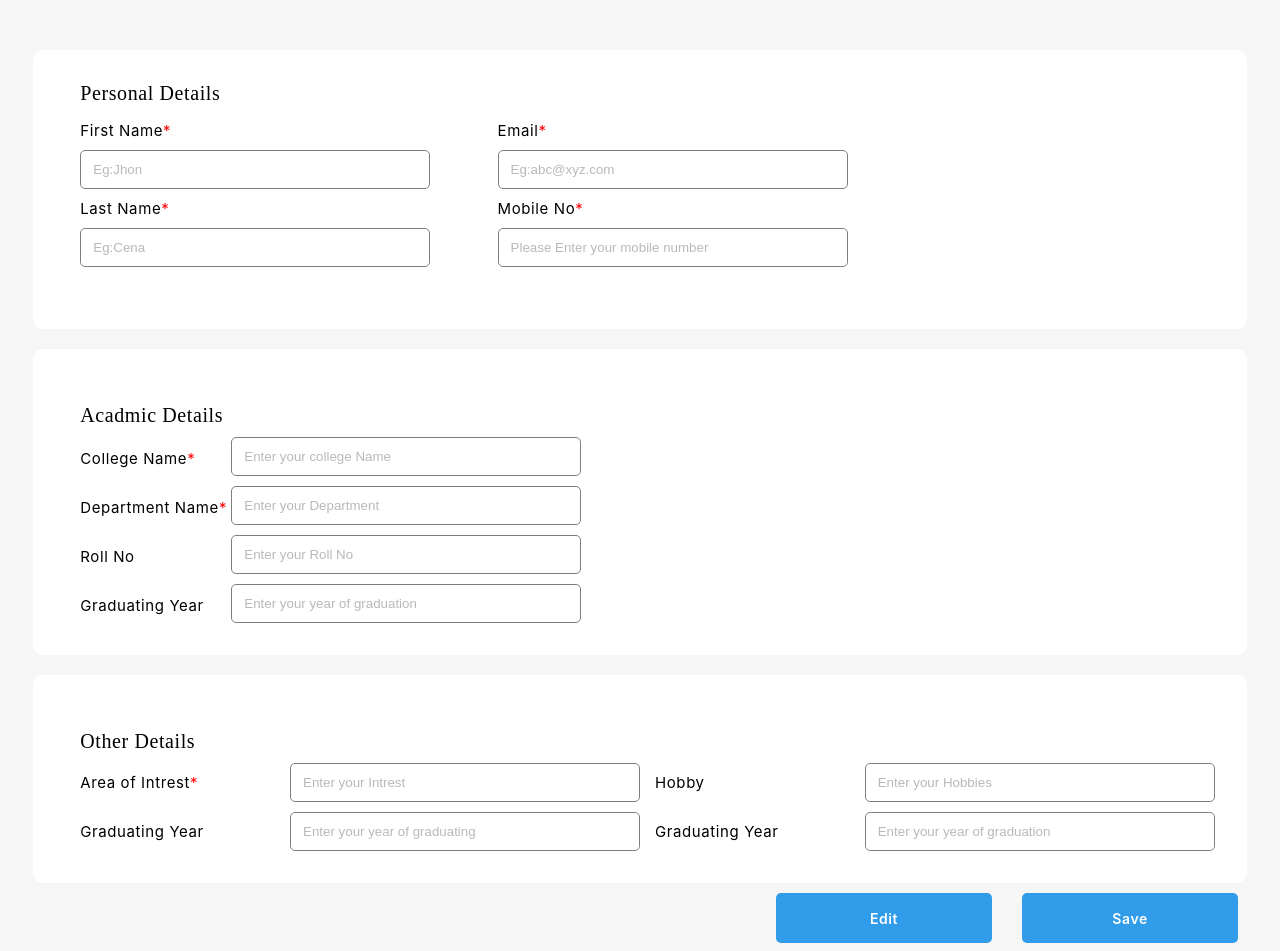
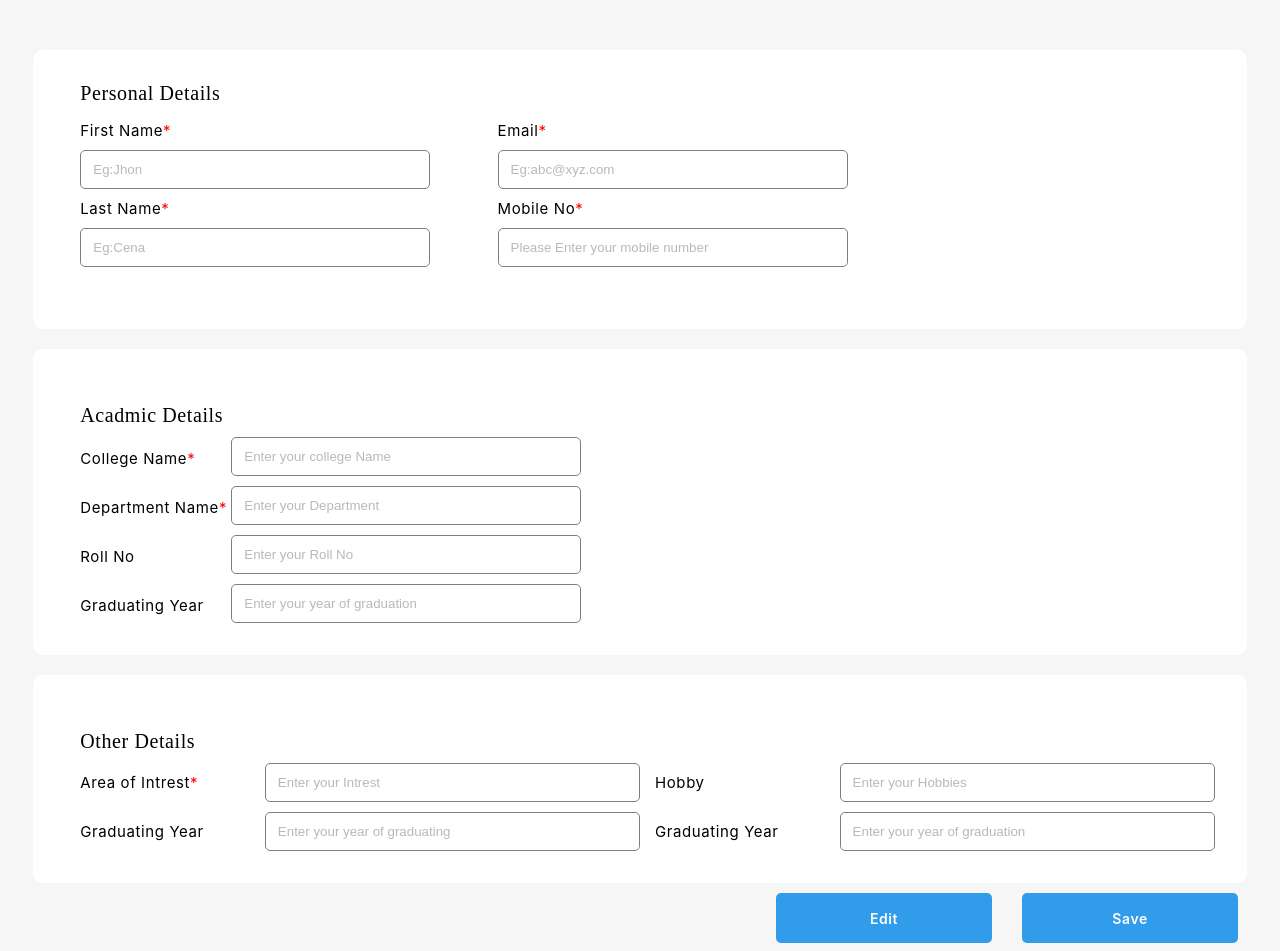
Before and after one commit to Lokesh227/Lokesh227.github.io, a plain HTML site: page Website-2/index.html in a window 1280 px wide. Drawn offline with Linux system fonts and the light colour scheme.

Commit message:
Update main.css

```diff
--- a/Website-2/Styles/main.css
+++ b/Website-2/Styles/main.css
@@ -44,14 +44,12 @@ input:focus{
   width: 50%;
 }
 .other_col label {
-  flex: 0.5;
+  flex: 1;
   margin-top: 1.3em;
   margin-left: 15px;
 }
-@media all and (max-width: 1350px) and (min-width: 280px){
-  .other_col label {
-    flex: 20%;
-  }
+.other_col input {
+  flex: 2;
 }
 
 /*Buttons*/
```
